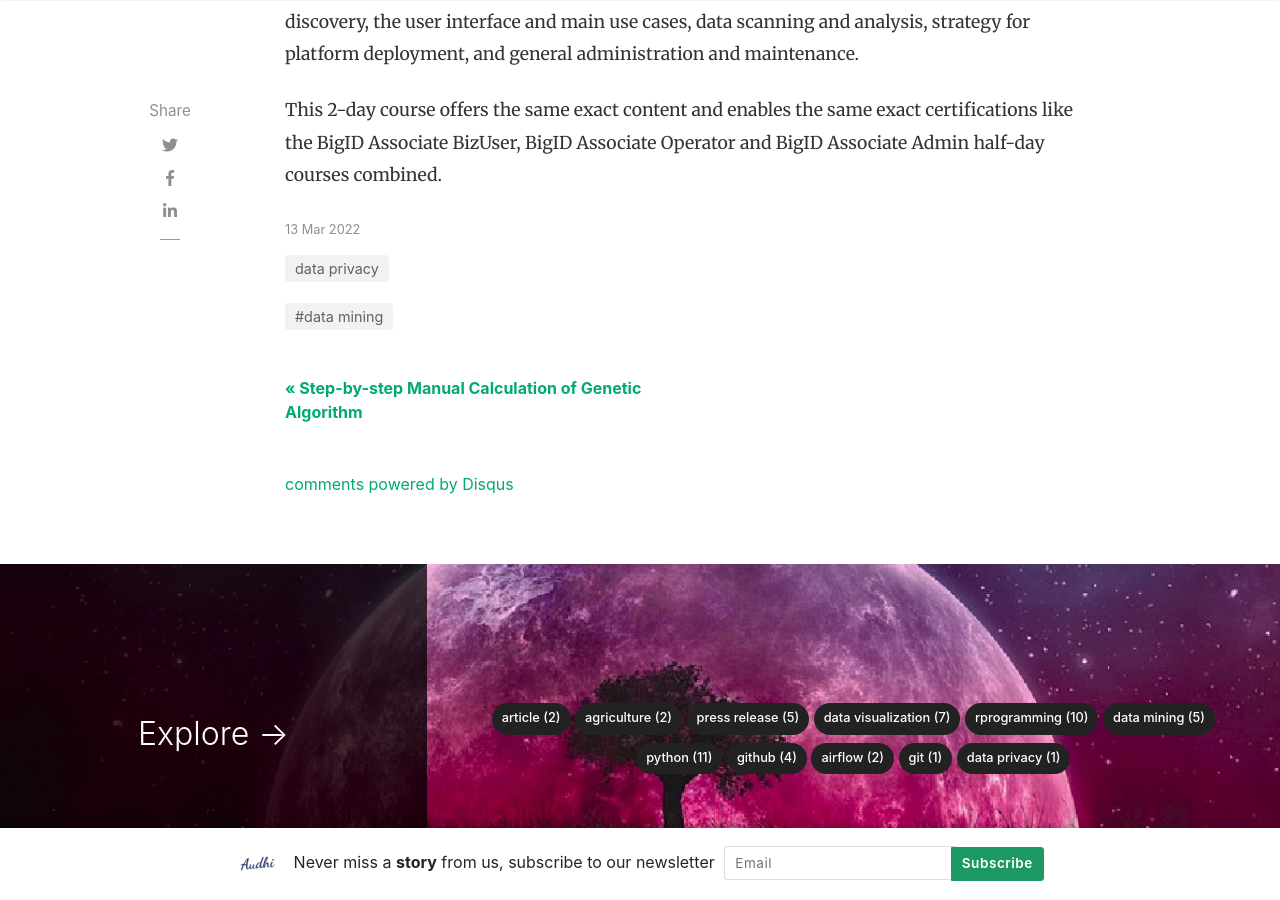
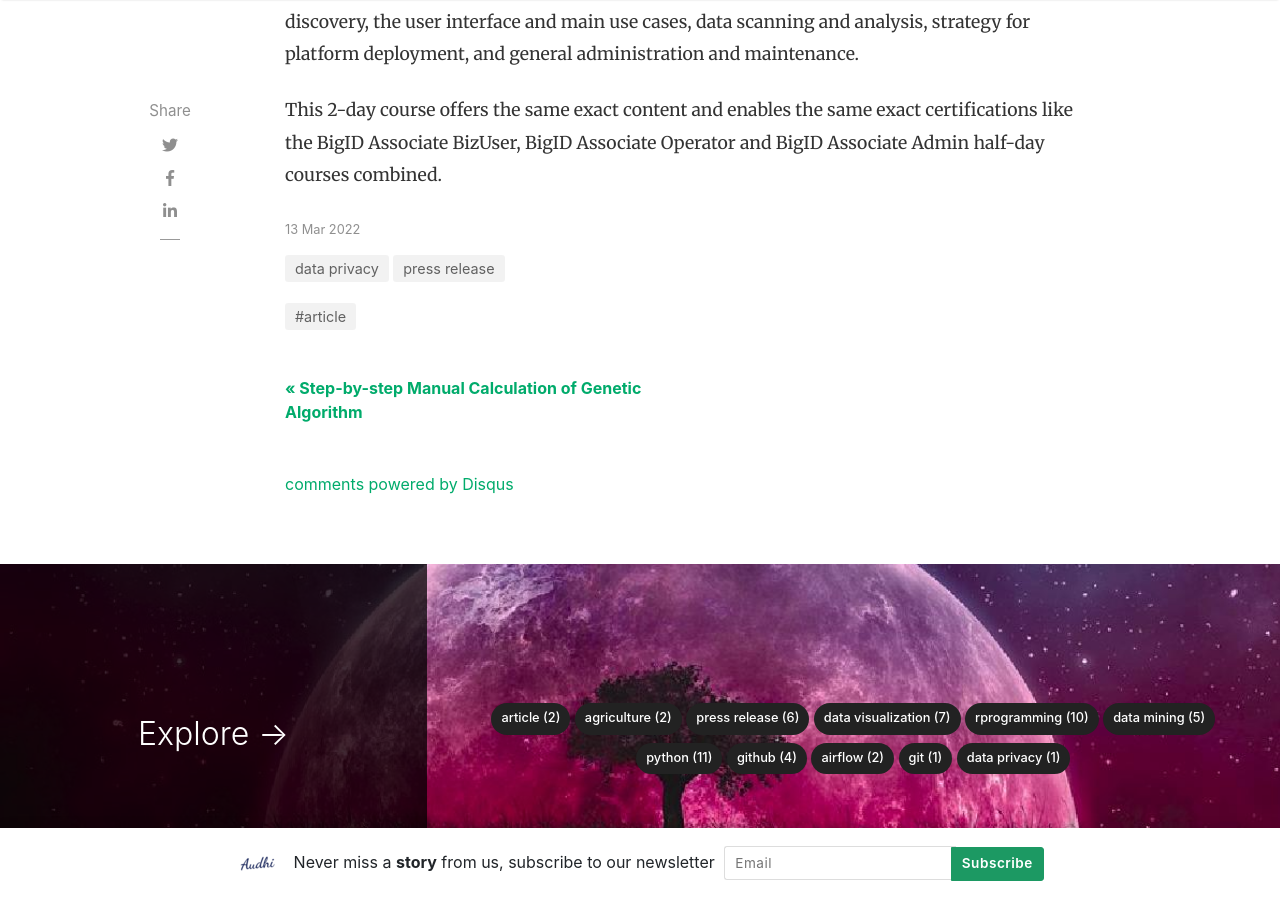
Before and after one commit to audhiaprilliant/audhiaprilliant.github.io, a Jekyll site: the page built from _posts/2022-03-13-bigid-professional-course.md, in a window 1280 px wide and 900 px high, scrolled down 1155 px. Built offline with Jekyll 4.4.1, drawn with Linux system fonts in a browser that asks for light colours; nearby versions of some CDN libraries; a script that is not in the unit is left out; comment, search, counter and statistics services are not loaded.

Commit message:
Add new post BigID professional

```diff
--- a/_posts/2022-03-13-bigid-professional-course.md
+++ b/_posts/2022-03-13-bigid-professional-course.md
@@ -2,8 +2,8 @@
 layout: post
 title:  "BigID Professional Course"
 author: audhi
-categories: [ data privacy ]
-tags: [data mining]
+categories: [ data privacy,press release ]
+tags: [article]
 image: assets/images/29-0.jpg
 ---
 
```
